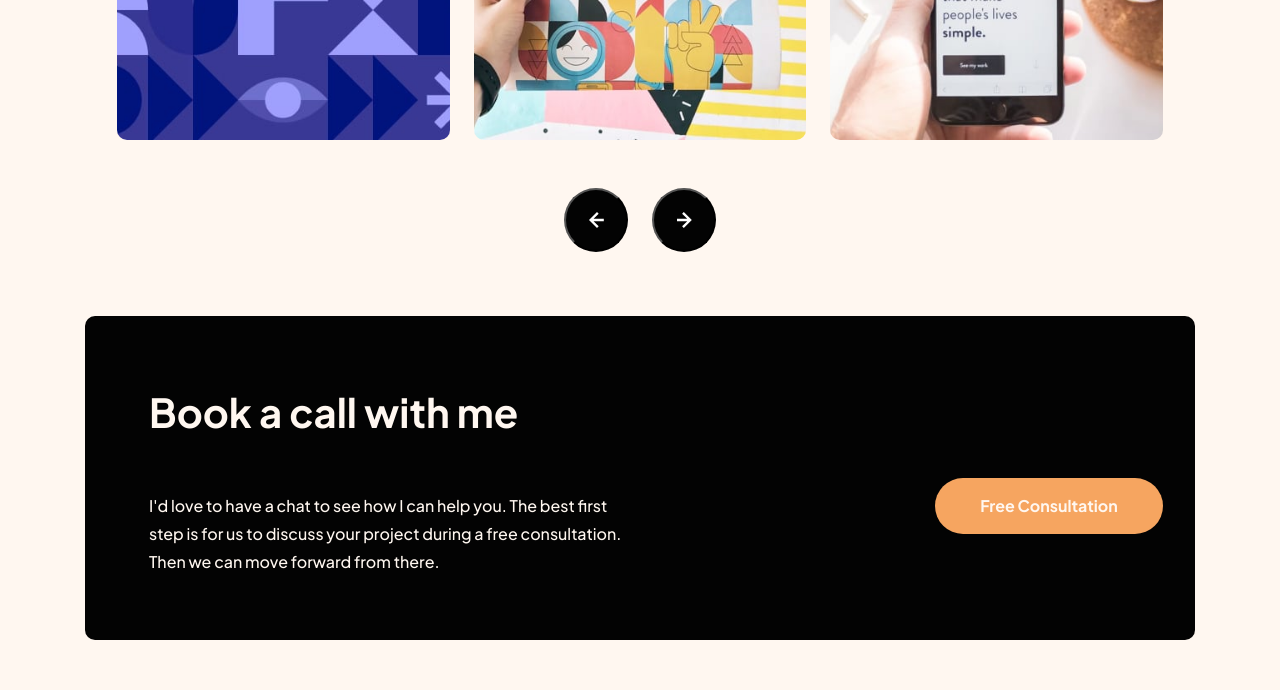
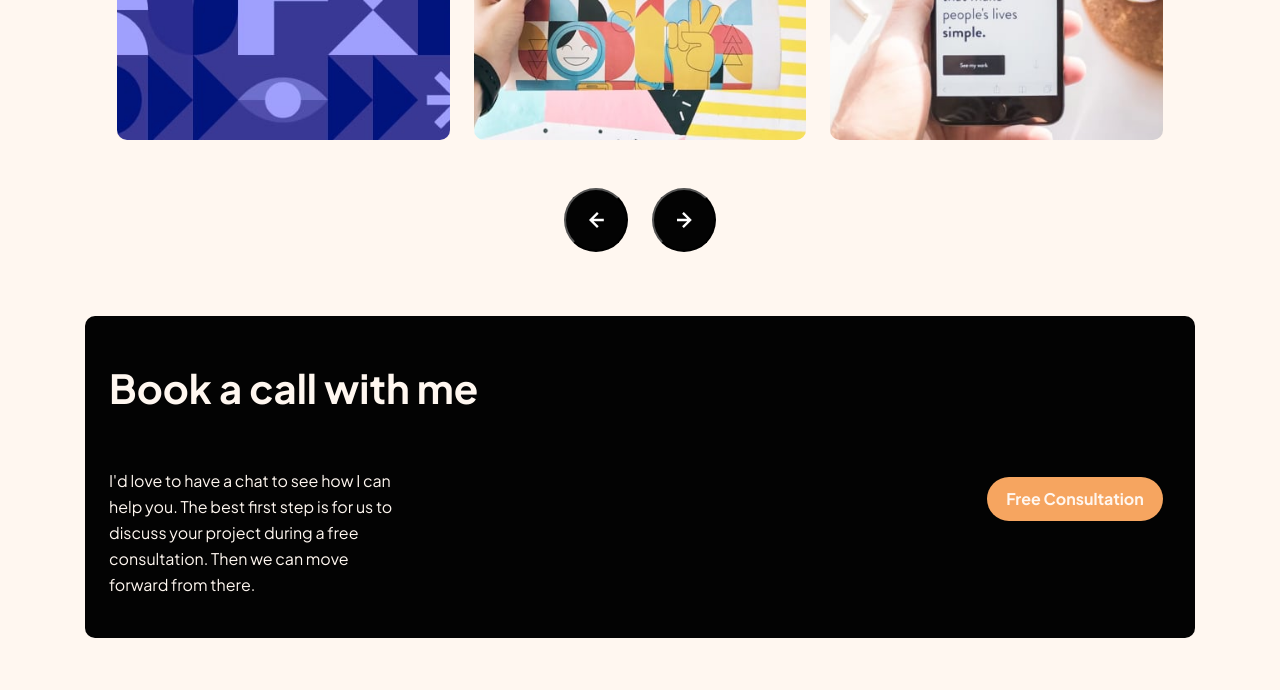
Before and after one commit to Esihackman/single-page-portfolio, a plain HTML site: page index.html in a window 1280 px wide. Shown: the part 1597-2287 px from the top of the page. Drawn offline with Linux system fonts and the light colour scheme.

Commit message:
changed the style.css for the cta section

```diff
--- a/index.html
+++ b/index.html
@@ -99,8 +99,8 @@
 
   <section class="cta-section" id="consultation" aria-labelledby="cta-heading">
     <h2 id="cta-heading">Book a call with me</h2>
-    <p>I'd love to have a chat to see how I can help you. The best first <br>
-      step is for us to discuss your project during a free consultation.<br>
+    <p>I'd love to have a chat to see how I can help you. The best first
+      step is for us to discuss your project during a free consultation.
       Then we can move forward from there.
     </p>
     <div class="heading-button">Free Consultation</div>
--- a/styles.css
+++ b/styles.css
@@ -289,7 +289,8 @@ img {
   background-color: var(--black);
   max-width: var(--container-width);
   margin: var(--gap-xl) auto;
-  padding: var(--gap-xl);
+  padding-inline: 1.5rem;
+  padding-block: 40px;
   text-align: left;
   border-radius: 10px;
   position: relative;
@@ -311,9 +312,11 @@ img {
 
 .cta-section p {
   font-size: 16px;
-  font-weight: 500;
-  line-height: 28px;
+  font-weight: medium;
+  line-height: 26px;
   color: var(--light-cream);
+  width: 295px;
+  height: 130px;
 }
 
 .heading-button {
@@ -323,8 +326,8 @@ img {
   border: none;
   line-height: 28px;
   cursor: pointer;
-  width: 228px;
-  height: 56px;
+  width: 176px;
+  height: 44px;
   border-radius: 30px;
   color: var(--light-cream);
   display: flex;
@@ -644,7 +647,7 @@ img {
 
   .cta-section {
     margin: var(--gap-lg) var(--gap-sm);
-    padding: var(--gap-md);
+    padding: var(--gap-sm);
     gap: var(--gap-sm);
   }
 
@@ -653,7 +656,7 @@ img {
   }
 
   .cta-section p {
-    font-size: 14px;
+    font-size: 16px;
     line-height: 24px;
   }
 
@@ -661,5 +664,6 @@ img {
     width: 48px;
     height: 48px;
 
+
   }
 }
```
